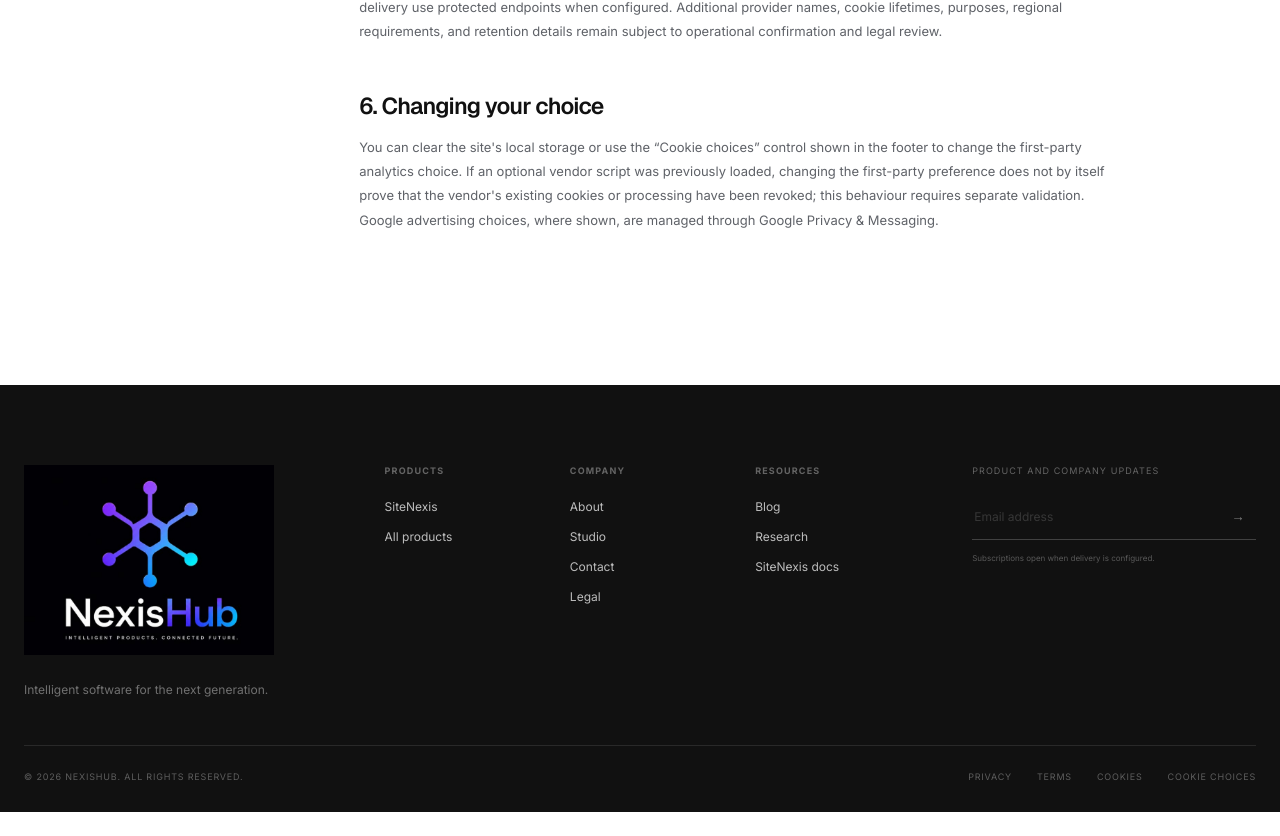
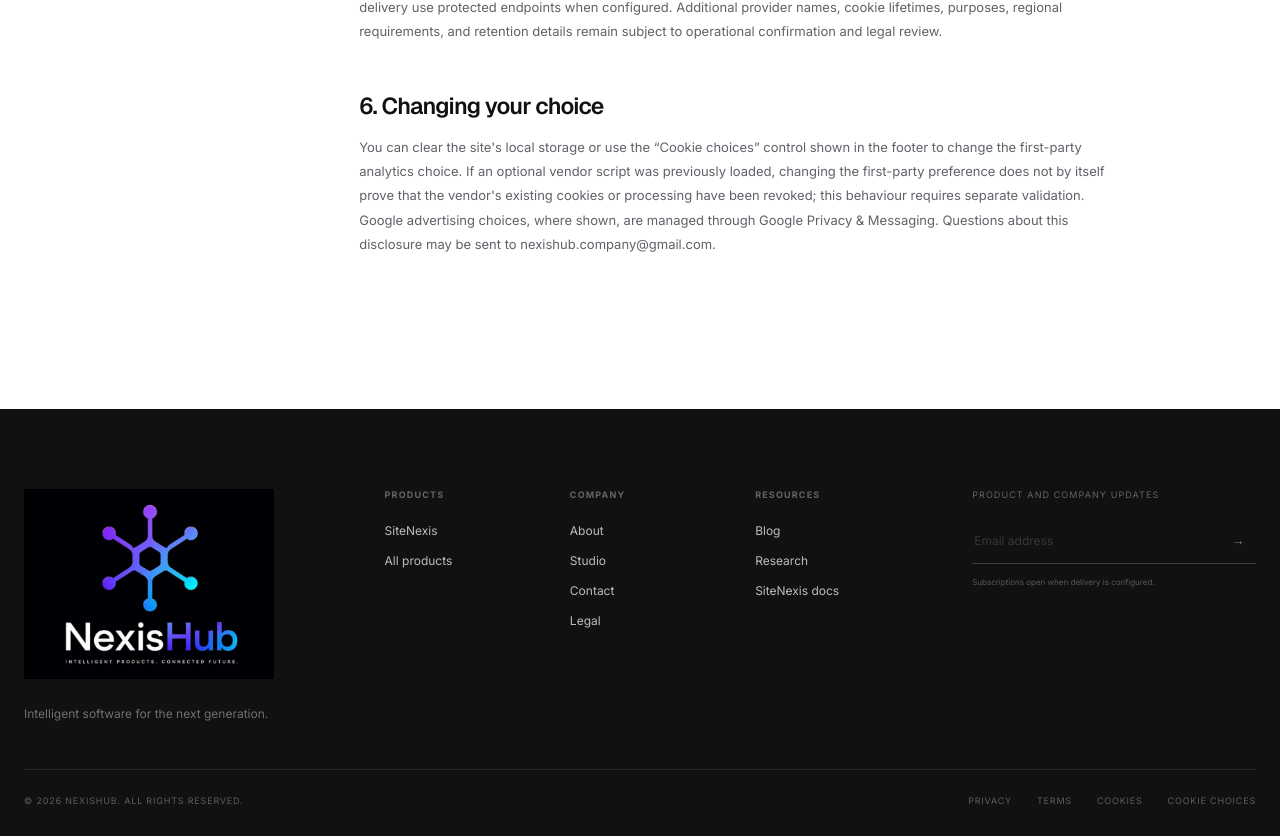
Before and after one commit to kellyxy110/NexisHub, a Next.js app in the folder website/: page /legal/cookies in a window 1280 px wide. Shown: the part 1375-2211 px from the top of the page. Before the commit the page ends 2187 px from the top, so only its background shows below. Built offline with nearby package versions, Linux system fonts and the light colour scheme.

Commit message:
fix(contact): add founder-provided direct email and retain legal review boundaries

```diff
--- a/website/src/app/legal/cookies/page.tsx
+++ b/website/src/app/legal/cookies/page.tsx
@@ -10,6 +10,6 @@ export default function CookiesPage() {
     <h2>3. Advertising and Google consent</h2><p>Public editorial and research pages include a consent-gated Google AdSense loader. When Google advertising is served, Google and its partners may use advertising cookies or similar technologies based on visits to this website or other websites. Users can review Google&apos;s personalized advertising settings at <a href="https://adssettings.google.com/" rel="noreferrer">Google Ads Settings</a> and available choices for some third-party advertising cookies at <a href="https://www.aboutads.info/choices/" rel="noreferrer">aboutads.info</a>. Google Privacy &amp; Messaging is configured for the site and may present a separate advertising consent message to visitors in covered regions. The first-party “Allow analytics” choice is not a statement of Google advertising consent. Current code also uses this analytics preference to decide whether to insert the AdSense script, but this is a script-loading condition, not proof that the separately managed Google advertising-consent decision has been collected, honoured, or withdrawn correctly.</p>
     <h2>4. Form submissions</h2><p>Contact and newsletter forms do not require advertising cookies in the NexisHub interface. Their protected delivery endpoint may process request-security information when a submission is made.</p>
     <h2>5. Current provider status</h2><p>The site is hosted on Vercel. The repository does not hard-code a third-party analytics vendor; optional analytics and form delivery use protected endpoints when configured. Additional provider names, cookie lifetimes, purposes, regional requirements, and retention details remain subject to operational confirmation and legal review.</p>
-    <h2>6. Changing your choice</h2><p>You can clear the site&apos;s local storage or use the “Cookie choices” control shown in the footer to change the first-party analytics choice. If an optional vendor script was previously loaded, changing the first-party preference does not by itself prove that the vendor&apos;s existing cookies or processing have been revoked; this behaviour requires separate validation. Google advertising choices, where shown, are managed through Google Privacy &amp; Messaging.</p>
+    <h2>6. Changing your choice</h2><p>You can clear the site&apos;s local storage or use the “Cookie choices” control shown in the footer to change the first-party analytics choice. If an optional vendor script was previously loaded, changing the first-party preference does not by itself prove that the vendor&apos;s existing cookies or processing have been revoked; this behaviour requires separate validation. Google advertising choices, where shown, are managed through Google Privacy &amp; Messaging. Questions about this disclosure may be sent to <a href="mailto:nexishub.company@gmail.com">nexishub.company@gmail.com</a>.</p>
   </LegalDocument>;
 }
```
